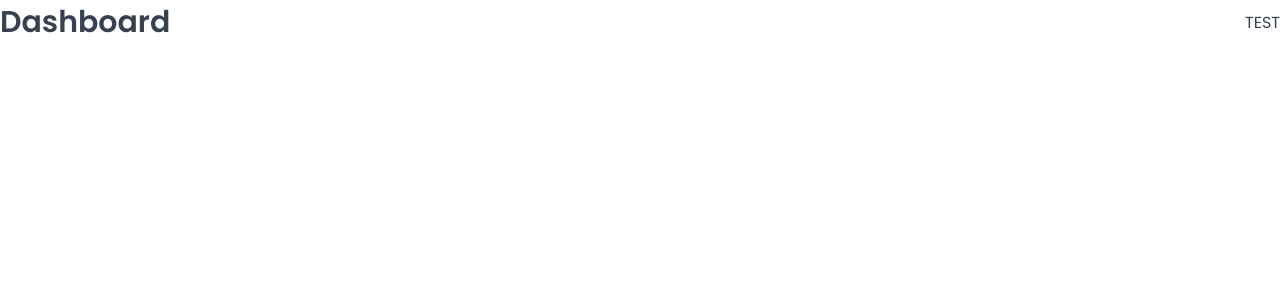
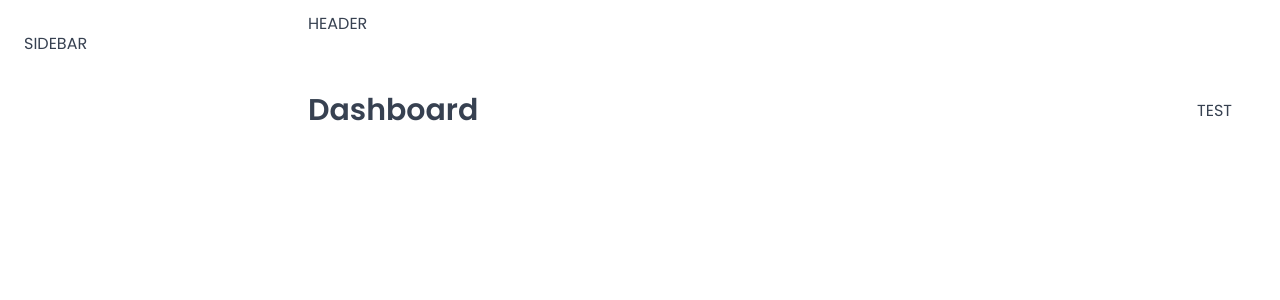
Before and after one commit to Abolfazl-Mohammadi-06/the-wild-oasis, a React (Vite) app: page /dashboard in a window 1280 px wide. Shown: the top 300 px of the page. Built offline with nearby package versions, Linux system fonts and the light colour scheme; a web font is replaced by a local one.

Commit message:
building the AppLayout

```diff
--- a/src/App.jsx
+++ b/src/App.jsx
@@ -8,6 +8,7 @@
 import Login from "./pages/Login.jsx";
 import PageNotFound from "./pages/PageNotFound.jsx";
 import GlobalStyle from "./styles/GlobalStyle.js";
+import AppLayout from "./ui/AppLayout.jsx";
 
 function App() {
     return (
@@ -15,6 +16,9 @@
             <GlobalStyle/>
             <BrowserRouter>
                 <Routes>
+
+                    <Route element={<AppLayout/>}>
+
                         <Route index element={<Navigate replace to="dashboard"/>}/>
                         <Route path="dashboard" element={<Dashboard/>}/>
                         <Route path="bookings" element={<Bookings/>}/>
@@ -22,8 +26,12 @@
                         <Route path="users" element={<Users/>}/>
                         <Route path="settings" element={<Settings/>}/>
                         <Route path="account" element={<Account/>}/>
+
+                    </Route>
+
                     <Route path="login" element={<Login/>}/>
                     <Route path="*" element={<PageNotFound/>}/>
+
                 </Routes>
             </BrowserRouter>
         </>
--- /dev/null
+++ b/src/ui/AppLayout.jsx
@@ -0,0 +1,33 @@
+import {Outlet} from "react-router-dom";
+import Sidebar from "./Sidebar.jsx";
+import Header from "./Header.jsx";
+import styled from "styled-components";
+
+
+const StyledAppLayout = styled.div`
+    display: grid;
+    grid-template-columns: 26rem 1fr;
+    grid-template-rows: auto 1fr;
+    height: 100vh;
+
+`;
+
+const Main = styled.main`
+    background-color: var(--color-gray-500);
+    padding: 4rem 4.8rem 6.4rem;
+`;
+
+
+function AppLayout() {
+    return (
+        <StyledAppLayout>
+            <Header/>
+            <Sidebar/>
+            <Main>
+                <Outlet/>
+            </Main>
+        </StyledAppLayout>
+    );
+}
+
+export default AppLayout;
--- /dev/null
+++ b/src/ui/Header.jsx
@@ -0,0 +1,18 @@
+import styled from "styled-components";
+
+const StyledHeader = styled.header`
+    background-color: var(--color-gray-0);
+    padding: 1.2rem 4.8rem;
+    border-bottom: 1px solid var(--color-gray-100);
+`;
+
+
+function Header() {
+    return (
+        <StyledHeader>
+            HEADER
+        </StyledHeader>
+    );
+}
+
+export default Header;
--- /dev/null
+++ b/src/ui/Sidebar.jsx
@@ -0,0 +1,20 @@
+import styled from "styled-components";
+
+const StyledSidebar = styled.aside`
+    background-color: var(--color-gray-0);
+    padding: 3.2rem 2.4rem;
+    border-right: 1px solid var(--color-gray-100);
+    grid-row: 1/-1;
+
+
+`;
+
+function Sidebar() {
+    return (
+        <StyledSidebar>
+            SIDEBAR
+        </StyledSidebar>
+    );
+}
+
+export default Sidebar;
```
Lines whose indentation alone changed are shown as unchanged.
